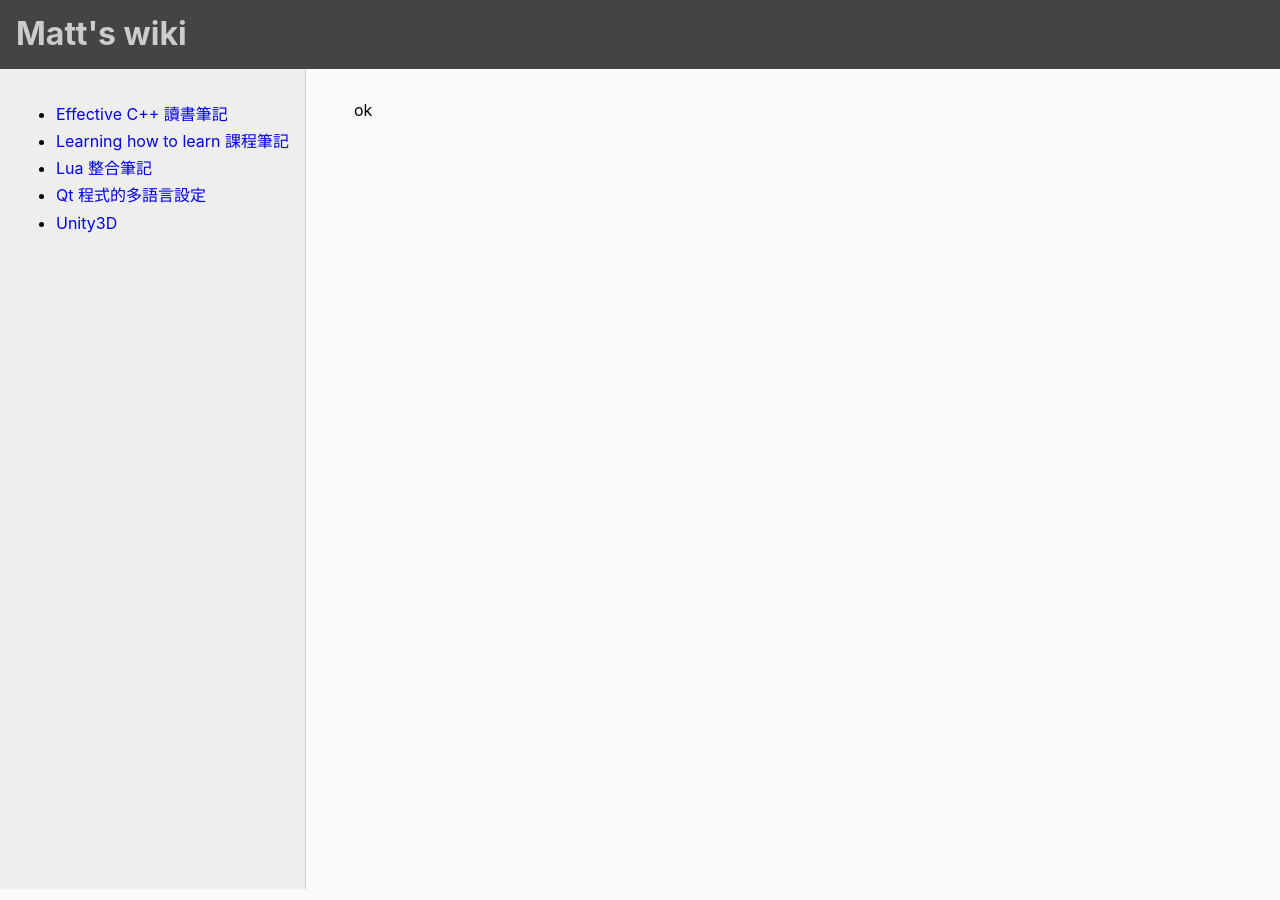
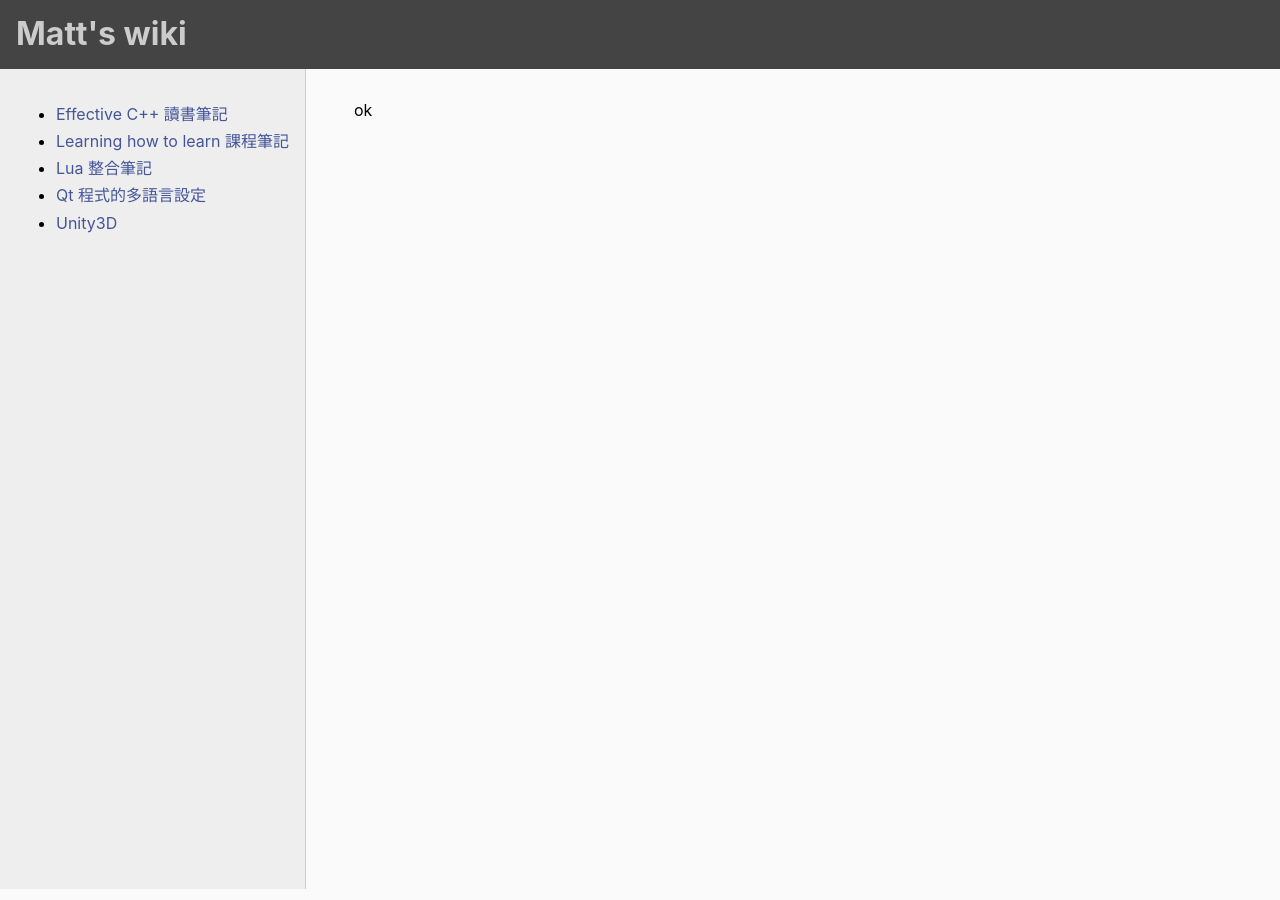
Before and after one commit to chchwy/note, a Jekyll site: the page built from wiki/lua.md, in a window 1280 px wide. Built offline with Jekyll 4.4.1, drawn with Linux system fonts in a browser that asks for light colours; nearby versions of some CDN libraries; library files that are not in the unit come from our copies.

Commit message:
Collapse

```diff
--- a/_includes/styles.html
+++ b/_includes/styles.html
@@ -9,13 +9,18 @@
 .wrapper {display:flex;}
 .nav {background-color:#444; padding: 1em;}
 .sidebar {position:sticky; top:0; background-color: #eee; border-right: solid 1px #ccc; padding: 1em; min-width: 270px; height: calc(100vh - 5rem);}
-.sidebar ul {line-height: 1.7em; }
-.sidebar a {text-decoration: none;}
+.sidebar ul {line-height: 1.7em;}
+.sidebar a {text-decoration: none; color:#459;}
 .sidebar a:hover {text-decoration: underline;}
 #main {padding: 1em 3em; max-width: 980px;}
 
 .site-name {color:#ccc;}
-.note-title {margin-top: 1em; margin-bottom:0.5em;}
-.note-content {padding-left: 2em; line-height: 1.5em; color:#333;}
+.note-title {margin-top: 1em; margin-bottom: 0.5em;}
+.note-content {padding-left: 2em; margin-top:1em; line-height: 1.5em; color:#333;}
 .note-footer {margin: 2em 0em;}
+
+.expand-content {max-height: 0; overflow:hidden;}
+.toggle:checked + .lbl-toggle + .expand-content {
+  max-height: 10000px;
+}
 </style>
```
Also changed, not shown: index.html (renamed from index.md, +8 -4 lines).
